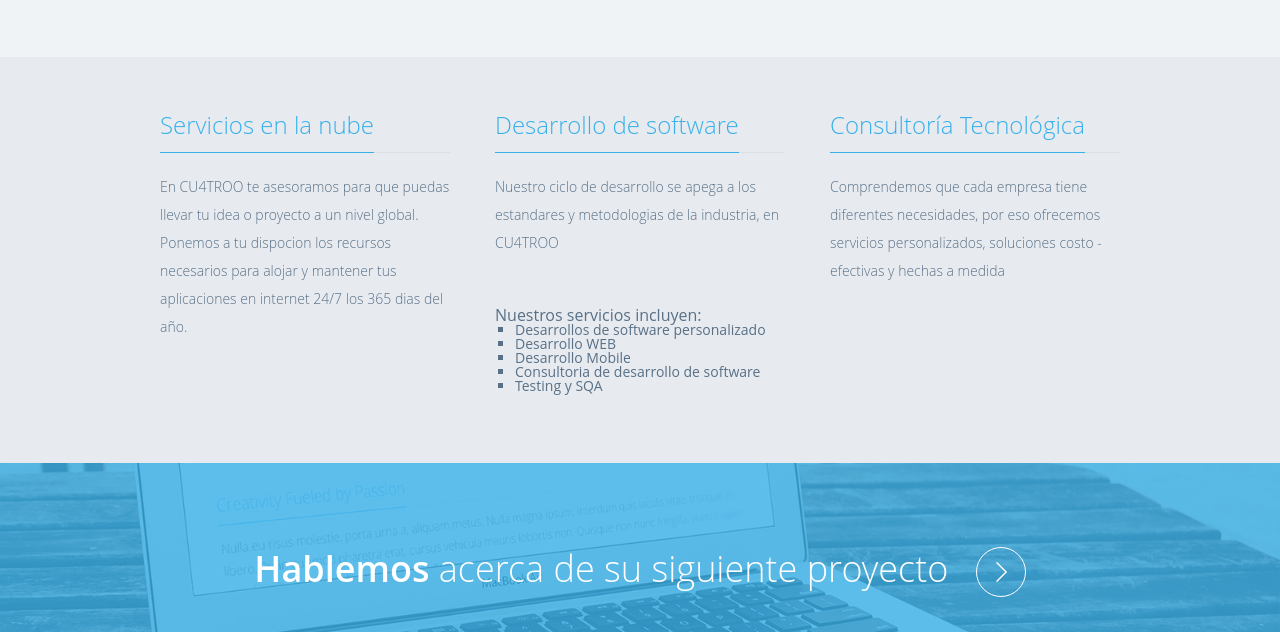
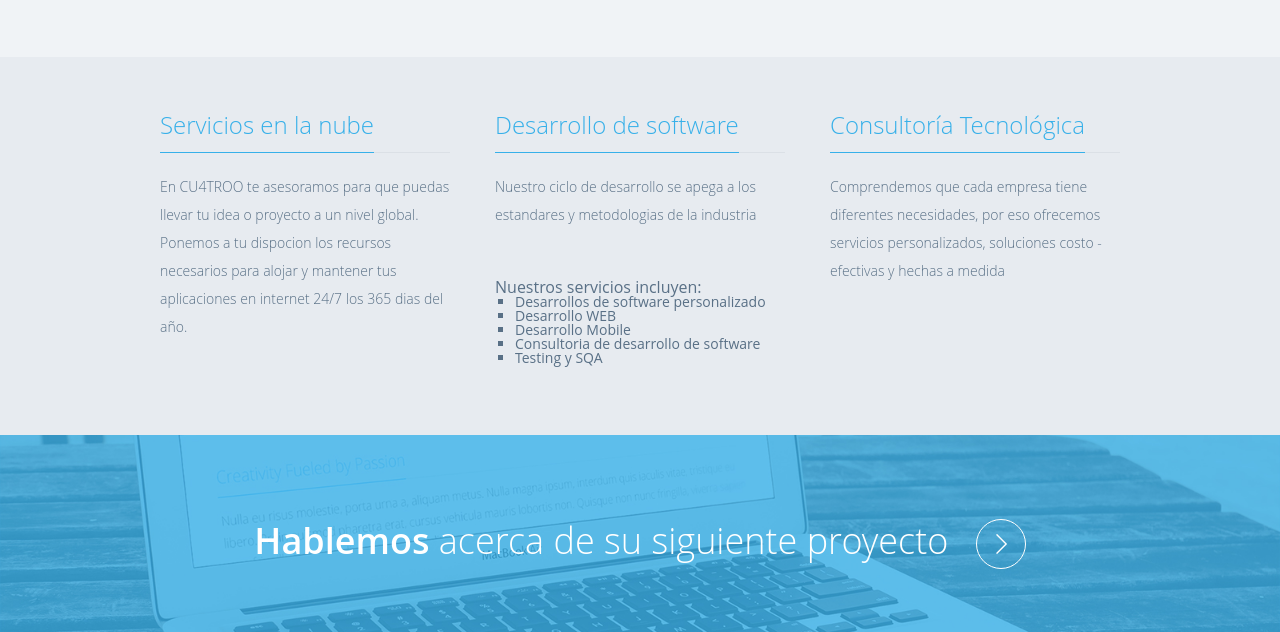
Before and after one commit to cuatroo/website, a plain HTML site: page index.html in a window 1280 px wide. Shown: the part 2258-2890 px from the top of the page. Drawn offline with nearby package versions, Linux system fonts and the light colour scheme.

Commit message:
cambios a la pagina

```diff
--- a/index.html
+++ b/index.html
@@ -221,7 +221,7 @@
 					        			<h3>Desarrollo de software</h3>
 									</header>
 									<p>
-										Nuestro ciclo de desarrollo se apega a los estandares y metodologias de la industria, en CU4TROO
+										Nuestro ciclo de desarrollo se apega a los estandares y metodologias de la industria
 
 
 											<ul>Nuestros servicios incluyen:
```
Also changed, not shown: .c9/metadata/workspace/index.html, 1 other file.
